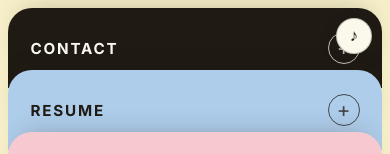
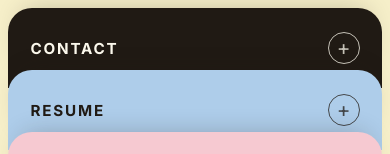
Before and after one commit to ckulhanjian/folio, a React (Vite) app in the folder folio/: page / in a window 390 px wide. Shown: the top 154 px of the page. Built offline with nearby package versions, Linux system fonts and the light colour scheme.

Commit message:
Remove rain toggle from mobile view
Co-Authored-By: Claude Sonnet 5 <noreply@anthropic.com>
Claude-Session: https://claude.ai/code/session_015ndP6J2kgvcgKunf8RuFiJ

```diff
--- a/folio/src/components/PortfolioHome.jsx
+++ b/folio/src/components/PortfolioHome.jsx
@@ -85,7 +85,6 @@ function PortfolioHome() {
   if (isMobile) {
     return (
       <div className="portfolio">
-        <RainToggle />
         <MobileStack />
       </div>
     );
```
